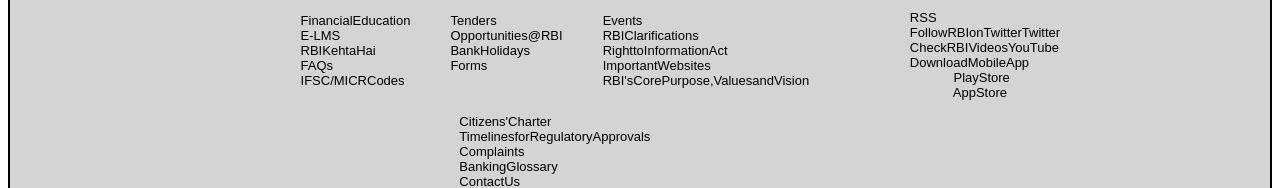
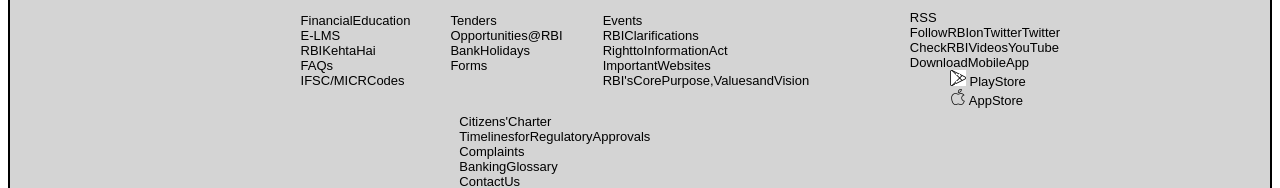
Before and after one commit to RonLog/www.RBIClone.com, a plain HTML site: page index.html in a window 1280 px wide. Shown: the part 1505-1693 px from the top of the page. Drawn offline with Linux system fonts and the light colour scheme.

Commit message:
2nd commit

```diff
--- a/index.html
+++ b/index.html
@@ -417,9 +417,9 @@
                     <li>
                         <a href="DownloadMobileApp" target="_blank">DownloadMobileApp</a>
                         <ul>
-                            <li> <img src="/img/google-play.png" alt=""> <a href="PlayStore"
+                            <li> <img src="./img/google-play.png" alt=""> <a href="PlayStore"
                                     target="_blank">PlayStore</a></li>
-                            <li> <img src="/img/apple.png" alt=""> <a href="AppStore" target="_blank">AppStore</a></li>
+                            <li> <img src="./img/apple.png" alt=""> <a href="AppStore" target="_blank">AppStore</a></li>
                         </ul>
                     </li>
 
```
Also changed, not shown: img/apple.png (added), img/google-play.png (added).
